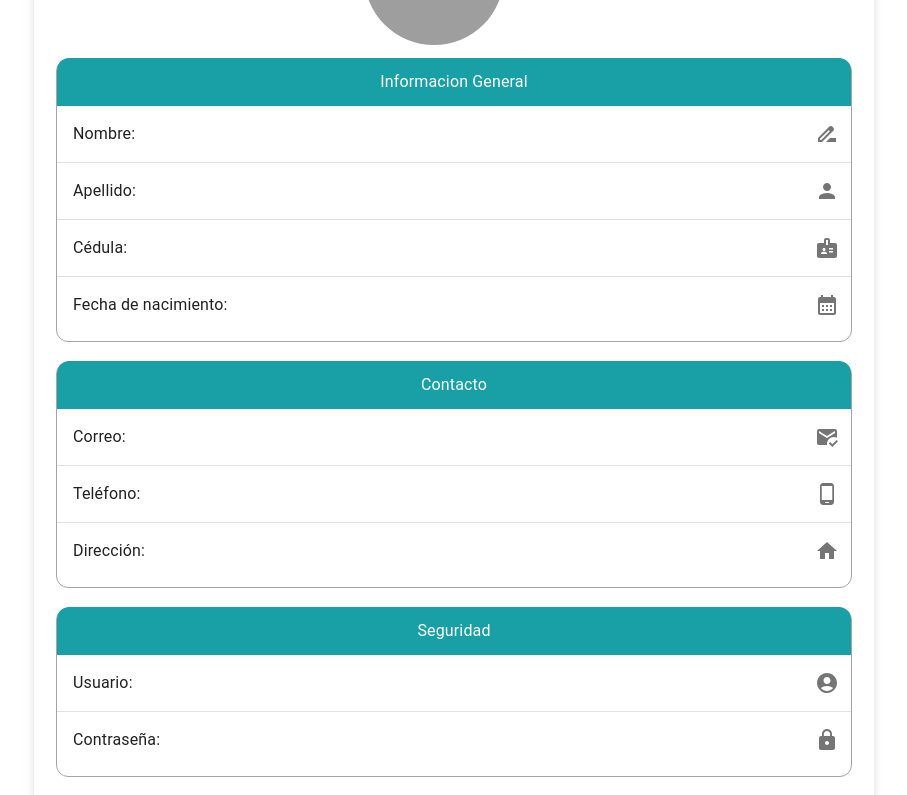
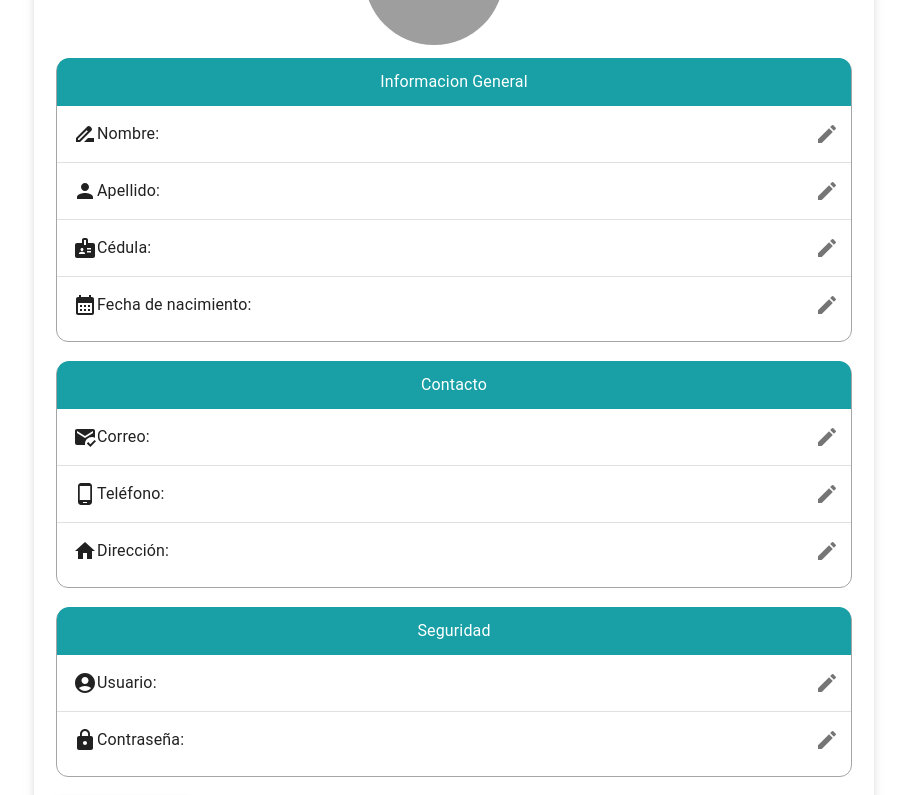
Before and after one commit to yarod159/Proyecto-UCLA, a React (Vite) app in the folder portal-web/: page /UserProfile in a window 1280 px wide. Shown: the part 280-1075 px from the top of the page, without its empty margins (196-1103 px from the left). Built offline with nearby package versions, Linux system fonts and the light colour scheme; no server answers; grey boxes are pictures that could not be loaded.

Commit message:
Update userPerfil.jsx

```diff
--- a/portal-web/src/components/UserProfile/userPerfil.jsx
+++ b/portal-web/src/components/UserProfile/userPerfil.jsx
@@ -21,7 +21,7 @@ import PhoneAndroidIcon from '@mui/icons-material/PhoneAndroid';
 import HomeIcon from '@mui/icons-material/Home';
 import AccountCircleIcon from '@mui/icons-material/AccountCircle';
 import HttpsIcon from '@mui/icons-material/Https';
-
+import EditIcon from '@mui/icons-material/Edit';
 
 import './userPerfil.css'
 
@@ -85,34 +85,38 @@ const UserPerfil = () => {
 
                       </ListItem>
                         <ListItem>
+                        <DriveFileRenameOutlineIcon />
                           <ListItemText primary="Nombre: " />
                           <IconButton edge="end" aria-label="comments">
-                            <DriveFileRenameOutlineIcon />
+                          <EditIcon />
                           </IconButton>
                         </ListItem>
 
 
                         <Divider />
                         <ListItem>
+                        <PersonIcon />
                           <ListItemText primary="Apellido: " />
                           <IconButton edge="end" aria-label="comments">
-                            <PersonIcon />
+                          <EditIcon />
                           </IconButton>
                         </ListItem>
 
                         <Divider />
                         <ListItem>
+                        <BadgeIcon />
                           <ListItemText primary="Cédula: " />
                           <IconButton edge="end" aria-label="comments">
-                            <BadgeIcon />
+                          <EditIcon />
                           </IconButton>
                         </ListItem>
 
                         <Divider />
                         <ListItem>
+                          <CalendarMonthIcon />
                           <ListItemText primary="Fecha de nacimiento: " />
                           <IconButton edge="end" aria-label="comments">
-                            <CalendarMonthIcon />
+                          <EditIcon />
                           </IconButton>
                         </ListItem>
                       </List>
@@ -139,24 +143,27 @@ const UserPerfil = () => {
 
                       </ListItem>
                       <ListItem>
+                         <MarkEmailReadIcon />
                         <ListItemText primary="Correo: " />
                           <IconButton edge="end" aria-label="comments">
-                            <MarkEmailReadIcon />
+                          <EditIcon />
                           </IconButton>
                         </ListItem>
                         <Divider />
                         <ListItem>
+                        <PhoneAndroidIcon />
                           <ListItemText primary="Teléfono: " />
                           <IconButton edge="end" aria-label="comments">
-                            <PhoneAndroidIcon />
+                          <EditIcon />
                           </IconButton>
                         </ListItem>
 
                       <Divider />
                         <ListItem>
+                        <HomeIcon />
                           <ListItemText primary="Dirección: " />
                           <IconButton edge="end" aria-label="comments">
-                            <HomeIcon />
+                          <EditIcon />
                           </IconButton>
                         </ListItem>
                       </List>
@@ -183,16 +190,18 @@ const UserPerfil = () => {
 
 
                       <ListItem>
+                      <AccountCircleIcon />
                         <ListItemText primary="Usuario: " />
                           <IconButton edge="end" aria-label="comments">
-                            <AccountCircleIcon />
+                          <EditIcon />
                           </IconButton>
                         </ListItem>
                         <Divider />
                         <ListItem>
+                        <HttpsIcon />
                           <ListItemText primary="Contraseña: " />
                           <IconButton edge="end" aria-label="comments">
-                            <HttpsIcon />
+                          <EditIcon />
                           </IconButton>
                         </ListItem>
                       </List>
```
